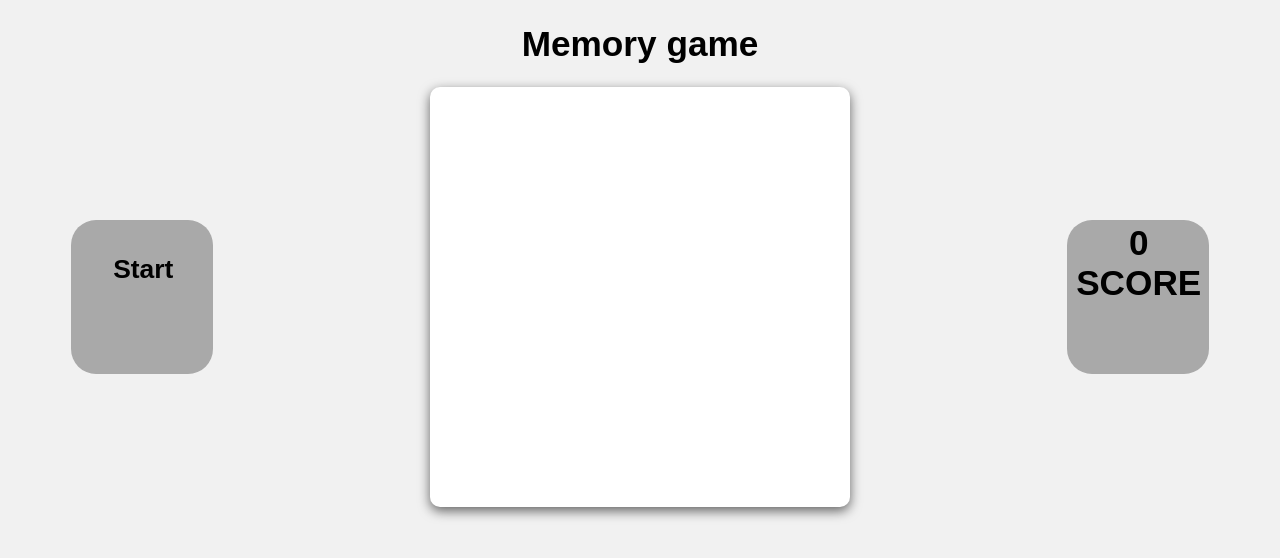
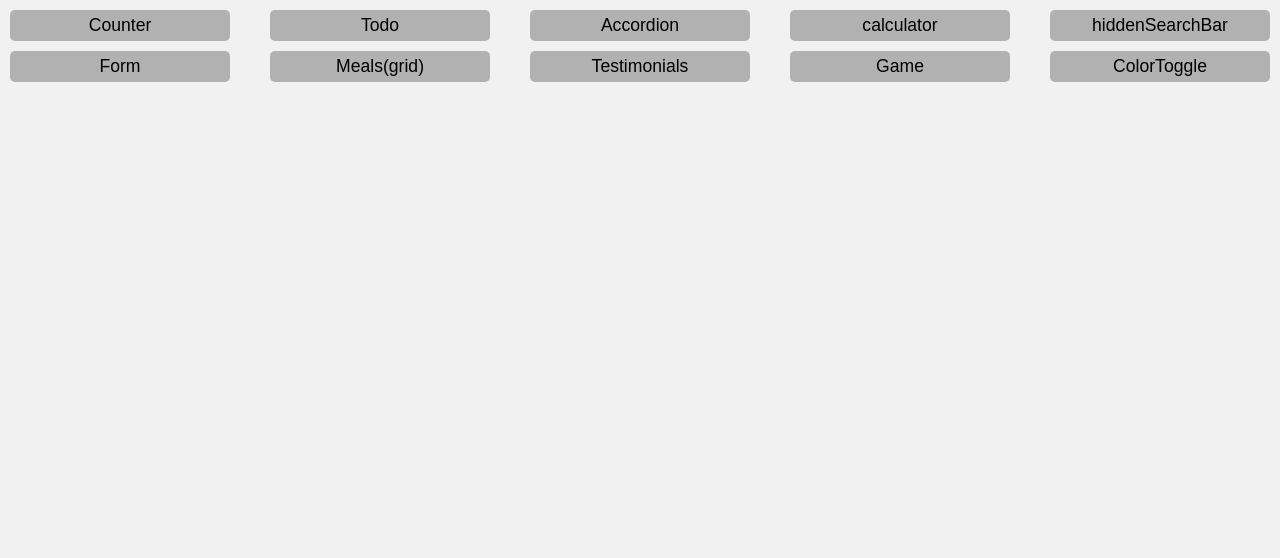
Before and after one commit to Farid-Abdullah/react-basic-projects, a React (Vite) app: page / in a window 1280 px wide. Shown: the top 558 px of the page. Built offline with nearby package versions, Linux system fonts and the light colour scheme.

Commit message:
can navigate to all projects now

```diff
--- a/src/App.jsx
+++ b/src/App.jsx
@@ -1,4 +1,4 @@
-import React from 'react'
+import React, { useState } from 'react'
 import Counter from './basicProjects/counter'
 import Todo from './basicProjects/todo'
 import Meals from './basicProjects/meals'
@@ -14,10 +14,30 @@ import NumEdition from './basicProjects/MemoryGame/NumEdition.jsx'
 
 const App = () => {
 
+    const [activeProject,setActiveProject] = useState(null)
+
+
+
+
   return (
     <div>
+      <div className='navigator-div'>
+      <div className="project-button" onClick={() => setActiveProject(<Counter />)}>Counter</div>
+      <div className="project-button" onClick={() => setActiveProject(<Todo />)}>Todo</div>
+      <div className="project-button" onClick={() => setActiveProject(<Accordian />)}>Accordion</div>
+      <div className="project-button" onClick={() => setActiveProject(<Calculator />)}>calculator</div>
+      <div className="project-button" onClick={() => setActiveProject(<HiddenSearchBar />)}>hiddenSearchBar</div>
+      <div className="project-button" onClick={() => setActiveProject(<Form />)}>Form</div>
+      <div className="project-button" onClick={() => setActiveProject(<Meals />)}>Meals(grid)</div>
+      <div className="project-button" onClick={() => setActiveProject(<Testimonials />)}>Testimonials</div>
+      <div className="project-button" onClick={() => setActiveProject(<NumEdition />)}>Game</div>
+      <div className="project-button" onClick={() => setActiveProject(<ColorToggle />)}>ColorToggle</div>
+      </div>
 
-      <NumEdition />
+
+     {activeProject}
+
+
 
      {/* <div className="accordian-container">
       {accrodianData.map(({title,desc,id})=> (
--- a/src/basicProjects/Accordian.jsx
+++ b/src/basicProjects/Accordian.jsx
@@ -1,6 +1,7 @@
 import React, { useState } from 'react'
+import {accrodianData} from '../content/QnA.js'
 
-const Accordian = ({title, desc, Qid}) => {
+const SingleAccordian = ({title, desc, Qid}) => {
     const [isActive , setIsActive] = useState(false);
 
   return (
@@ -14,4 +15,17 @@ const Accordian = ({title, desc, Qid}) => {
   )
 }
 
+
+
+export const Accordian = () => {
+  return (
+    <div className="accordian-container">
+      {accrodianData.map(({title,desc,id})=> (
+        <SingleAccordian title = {title} desc = {desc} Qid = {id} />
+      ))}
+     </div>
+  )
+}
+
+
 export default Accordian
--- a/src/basicProjects/ColorToggle.jsx
+++ b/src/basicProjects/ColorToggle.jsx
@@ -24,7 +24,7 @@ const ColorToggle = () => {
             </button>
             <div className="toggle-content">
                 <h1>Hello world from ColorToggle.jsx <br />
-                 change the color of this page</h1>
+                 change the color of this container</h1>
             </div>
     </div>
   )
--- a/src/basicProjects/HiddenSearchBar.jsx
+++ b/src/basicProjects/HiddenSearchBar.jsx
@@ -3,22 +3,30 @@ import { FaSearch } from 'react-icons/fa'
 const HiddenSearchBar = () => {
 
     const [showInput, setShowInput] = useState(false)
-    const [bgColor, setBgColor] = useState("white")
-    const [txtColor, setTxtColor] = useState("black")
+    const [bgColor, setBgColor] = useState("")
+    const [txtColor, setTxtColor] = useState("")
 
+    document.body.style.backgroundColor = bgColor;
+    document.body.style.color = txtColor;
     const handleClick = (e) => {
-        setBgColor("#1a1a1a")
 
-        if(e.target.className === 'h-container'){
-            setShowInput(false)
-            setBgColor('white')
-            setTxtColor("black")
-        }
+
+
+      if(e.target.className === 'h-container'){
+        setShowInput(false)
+        setBgColor('white')
+        setTxtColor("black")
+      }
+
+
+
+
+
     }
 
   return (
     <div className='h-container' style={{background:bgColor, color: txtColor}} onClick={handleClick}>
-            {showInput? (<div><p>search or press any black area</p><input type ='text' placeholder='Search' /></div>): (<div><p>press the icon:</p><FaSearch onClick={()=> {setShowInput(true);setTxtColor("white")}} /></div>)}
+            {showInput? (<div><p>search or press any black area</p><input type ='text' placeholder='Search' /></div>): (<div><p>press the icon:</p><FaSearch onClick={()=> {setShowInput(true);setTxtColor("white");setBgColor('black')}} /></div>)}
     </div>
   )
 }
--- a/src/basicProjects/counter.css
+++ b/src/basicProjects/counter.css
@@ -5,10 +5,10 @@ html{
 body{
 
 
-
+    margin: auto;
     font-size: 1.1rem;
     font-family:Arial, Helvetica, sans-serif;
-
+    padding: 10px;
 
 
 }
@@ -327,6 +327,7 @@ img{
 
 .desc{
     padding: 10px 20px;
+
 }
 
 /* From.jsx */
@@ -485,3 +486,29 @@ img{
 
     background-color: rgb(151, 151, 151);
 }
+
+.navigator-div{
+    display: grid;
+    grid-template-columns: repeat(5,1fr);
+    gap: 10px 40px;
+
+    text-align: center;
+
+
+}
+.project-button{
+    background-color: rgb(177, 177, 177);
+    padding: 5px;
+    border-radius: 5px;
+    user-select: none;
+    cursor: pointer;
+    transition: 0.1s;
+}
+.project-button:hover{
+    scale: 1.1;
+    background-color: gray;
+}
+.project-button:active{
+    scale:0.95;
+    background-color: rgb(156, 156, 156);
+}
```
Also changed, not shown: src/basicProjects/MemoryGame/NumEdition.jsx (+4 -5 lines).
